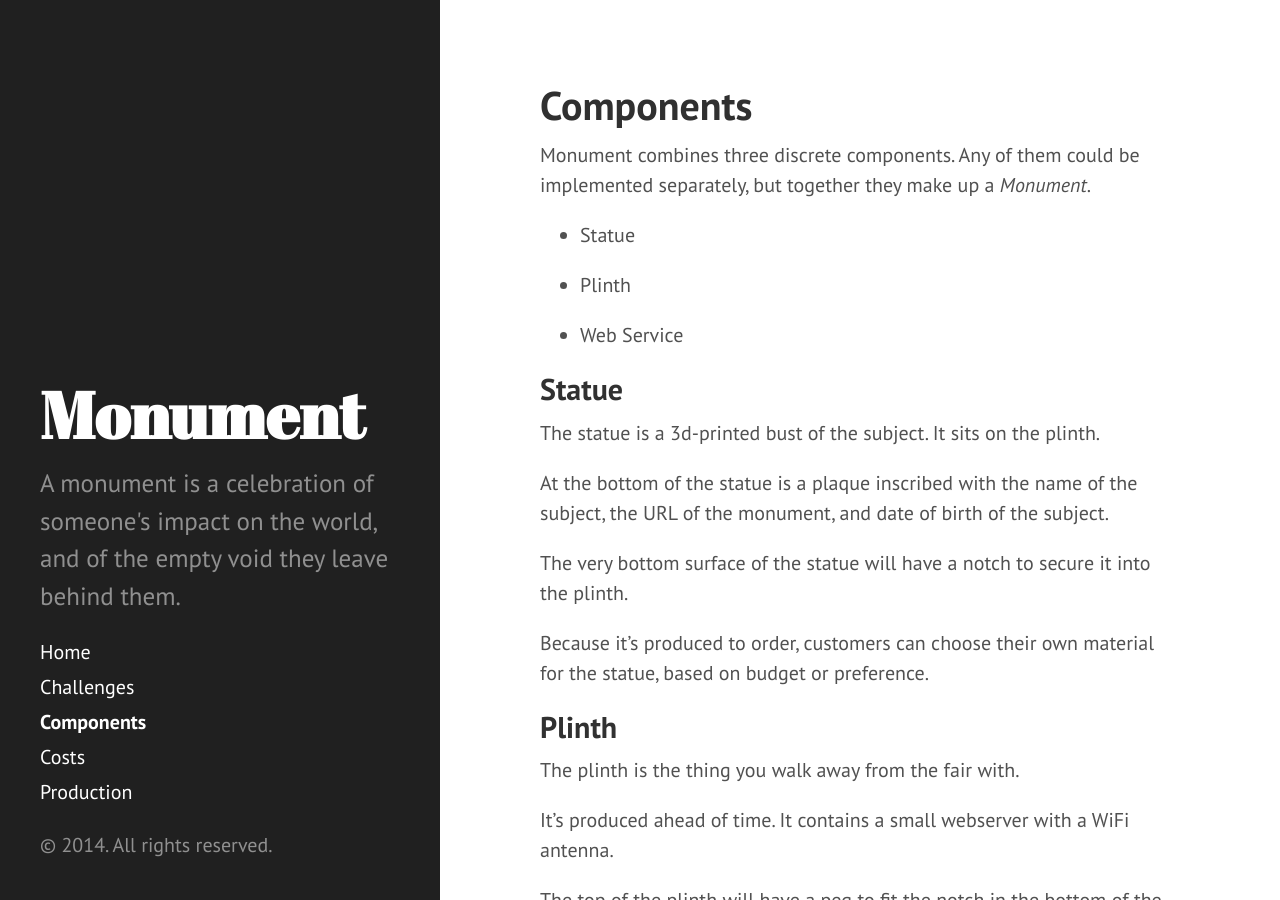
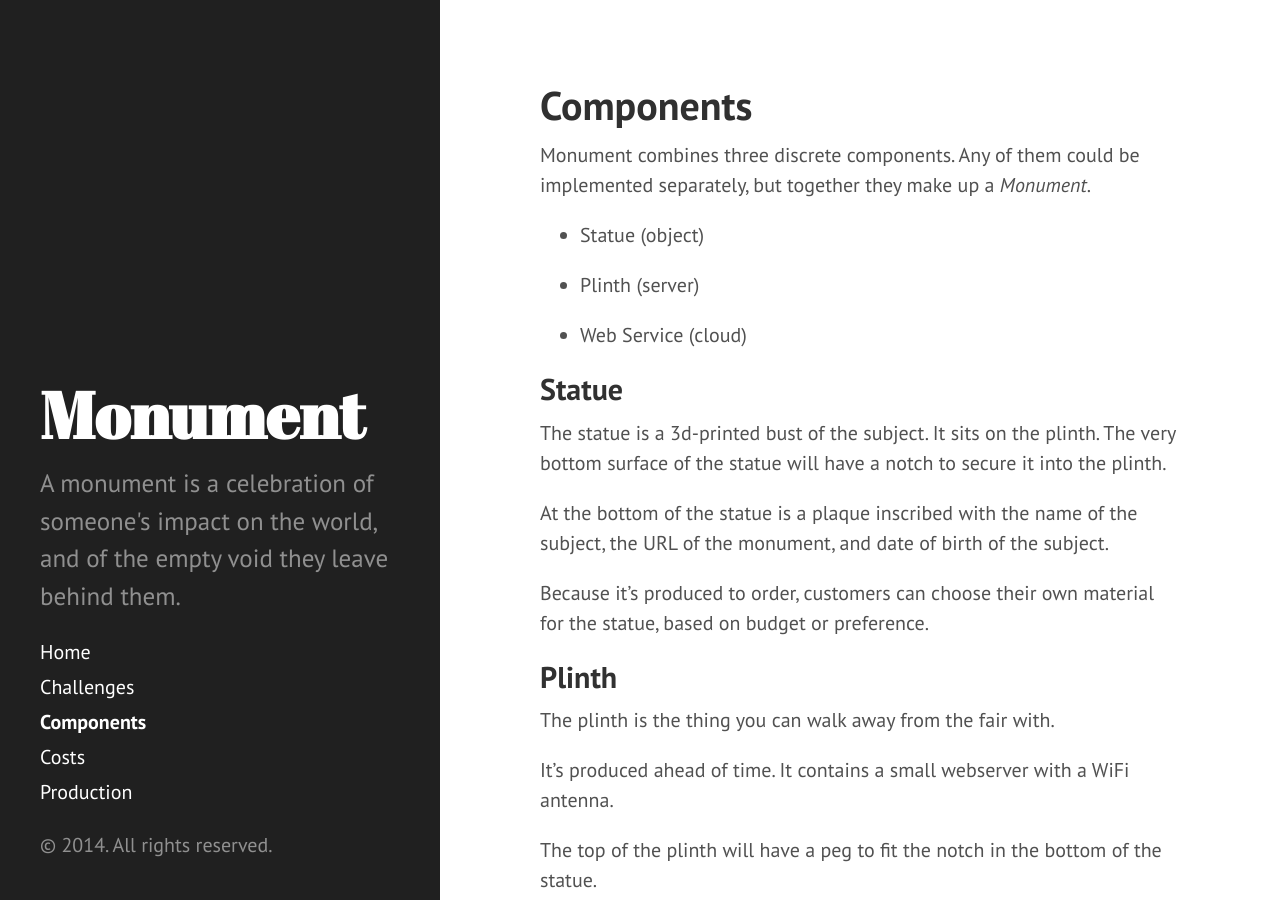
Before and after one commit to amonks/monument, a Jekyll site: the page built from components.md, in a window 1280 px wide and 900 px high. Built offline with Jekyll 4.4.1, drawn with Linux system fonts in a browser that asks for light colours.

Commit message:
spellcheck

```diff
--- a/components.md
+++ b/components.md
@@ -5,25 +5,23 @@ title: Components
 
 Monument combines three discrete components. Any of them could be implemented separately, but together they make up a *Monument*.
 
-* Statue
+* Statue (object)
 
-* Plinth
+* Plinth (server)
 
-* Web Service
+* Web Service (cloud)
 
 ## Statue
 
-The statue is a 3d-printed bust of the subject. It sits on the plinth.
+The statue is a 3d-printed bust of the subject. It sits on the plinth. The very bottom surface of the statue will have a notch to secure it into the plinth.
 
 At the bottom of the statue is a plaque inscribed with the name of the subject, the URL of the monument, and date of birth of the subject.
-
-The very bottom surface of the statue will have a notch to secure it into the plinth.
 
 Because it's produced to order, customers can choose their own material for the statue, based on budget or preference.
 
 ## Plinth
 
-The plinth is the thing you walk away from the fair with.
+The plinth is the thing you can walk away from the fair with.
 
 It's produced ahead of time. It contains a small webserver with a WiFi antenna.
 
```
Also changed, not shown: costs.md (+4 -4 lines), index.md (+2 -2 lines).
